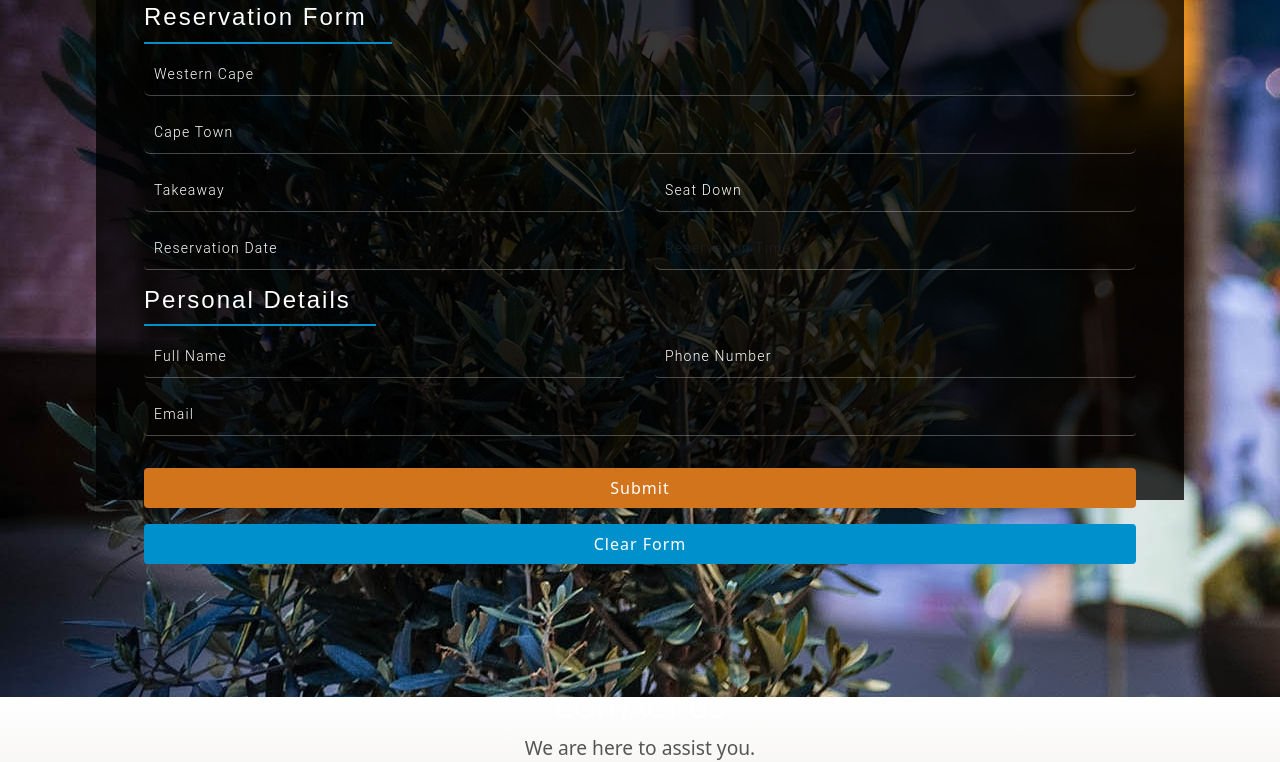
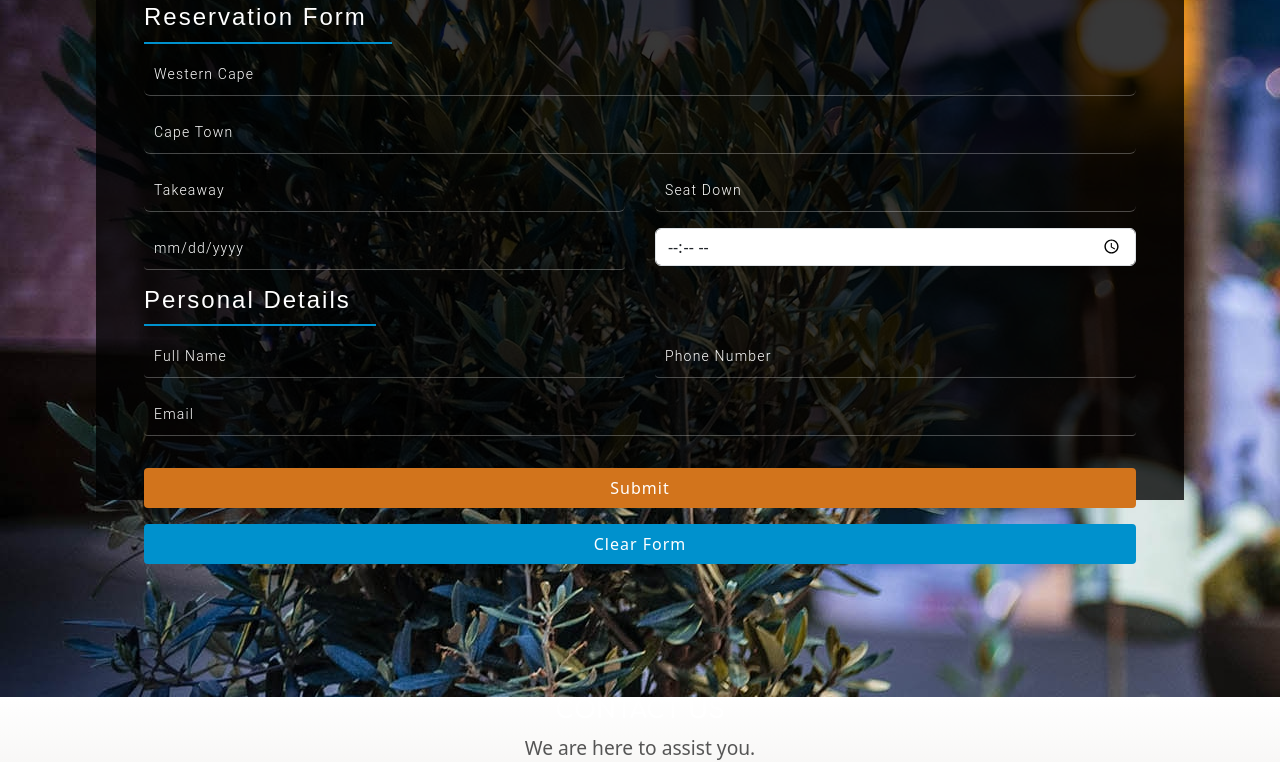
Before and after one commit to BulelaG/resturant, a plain HTML site: page index.html in a window 1280 px wide. Shown: the part 3929-4691 px from the top of the page. Drawn offline with nearby package versions, Linux system fonts and the light colour scheme; files whose address does not match are found by name.

Commit message:
date and time type updated

```diff
--- a/index.html
+++ b/index.html
@@ -169,10 +169,10 @@
          </div>
          <div class="main-flex-w3ls-sectns">
             <div class="field-agileinfo-spc form-w3-agile-text1">
-               <input id="datepicker" name="Text" type="text" placeholder="Reservation Date" value="" onfocus="this.value = '';" onblur="if (this.value == '') {this.value = 'mm/dd/yyyy';}" required="" class="hasDatepicker">
+               <input id="datepicker" name="Text" type="date" placeholder="Reservation Date" value="" onfocus="this.value = '';" onblur="if (this.value == '') {this.value = 'mm/dd/yyyy';}" required="" class="hasDatepicker">
             </div>
             <div class="field-agileinfo-spc form-w3-agile-text2">
-               <input type="text" id="timepicker" name="Time" class="timepicker form-control hasWickedpicker" placeholder="Reservation Time" value="" onkeypress="return false;">
+               <input type="time" id="timepicker" name="Time" class="timepicker form-control hasWickedpicker" placeholder="Reservation Time" value="" onkeypress="return false;">
             </div>
          </div>
 
```
